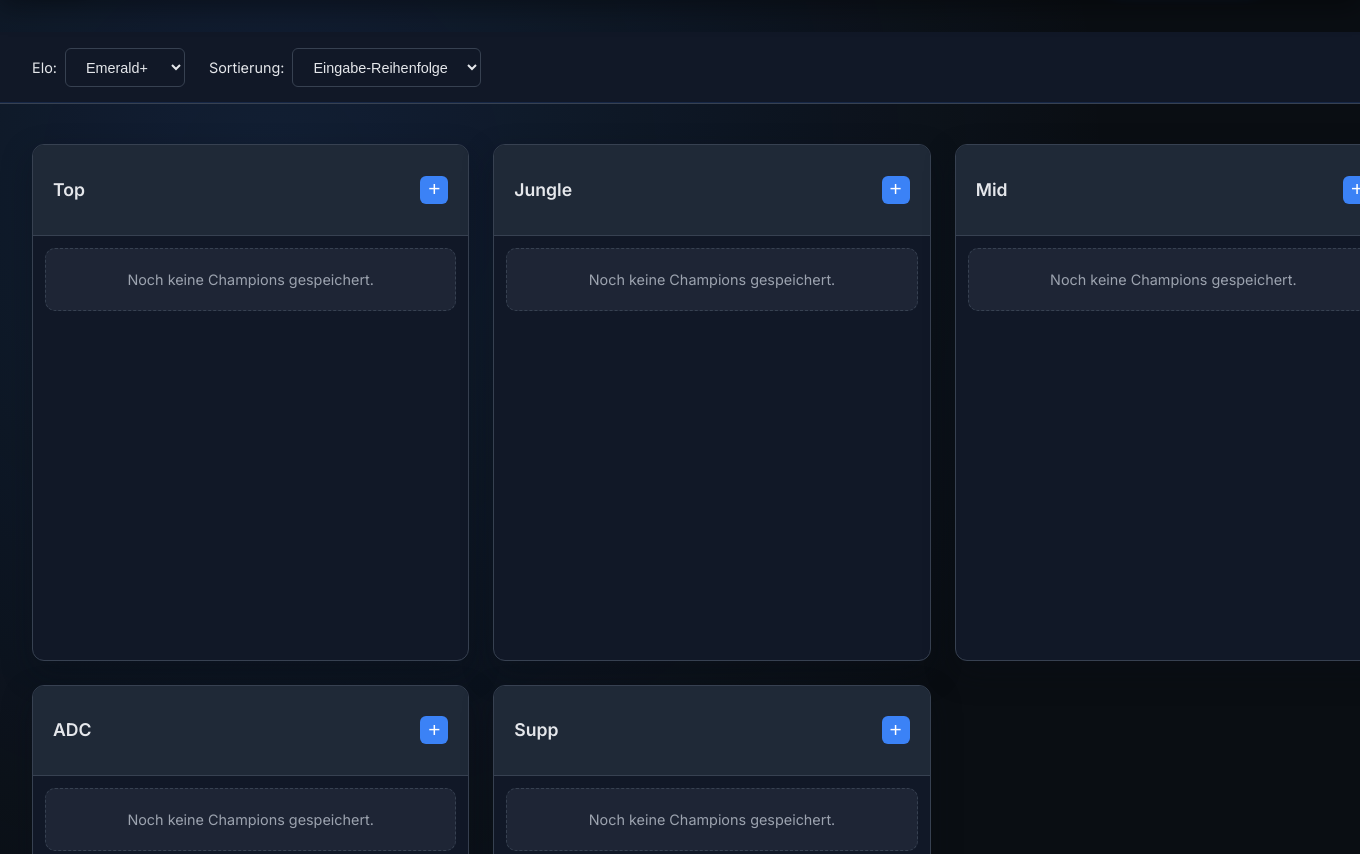
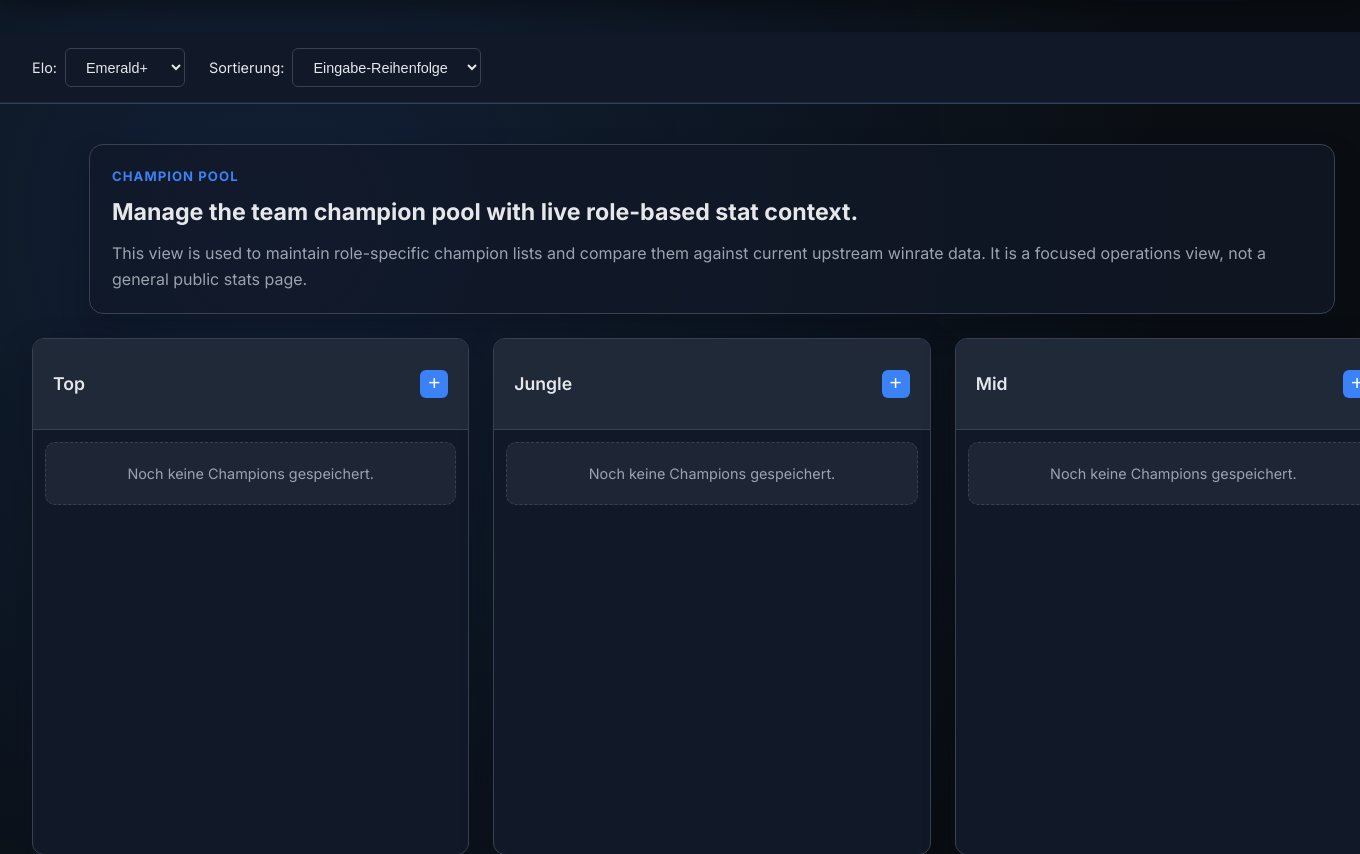
Before and after one commit to marshellr/genesis, a PHP site: page /champion-pool.php in a window 1360 px wide; the page is wider, and only the part inside the window is pictured. Shown: the part 87-941 px from the top of that part. Run offline with PHP 8.4, Linux system fonts and the light colour scheme; data that the repository does not hold is empty.

Commit message:
Improve DMA page semantics and link clarity

```diff
--- a/dma/assets/style.css
+++ b/dma/assets/style.css
@@ -74,6 +74,7 @@ main.container {
     box-shadow: 0 18px 34px rgba(7, 13, 22, 0.35);
 }
 
+.context-copy h1,
 .context-copy h2 {
     margin: 0;
     font-size: 1.35rem;
@@ -107,8 +108,61 @@ main.container {
     background: rgba(10, 14, 19, 0.62);
 }
 
-.context-grid strong {
+.context-card-title {
     display: block;
+    margin: 0 0 0.5rem;
+    font-weight: 600;
+    color: var(--font-primary);
+}
+
+.page-intro {
+    max-width: 1200px;
+    margin: 0 auto 1.5rem;
+    padding: 1.3rem 1.4rem;
+    border: 1px solid var(--border-color);
+    border-radius: 14px;
+    background: rgba(17, 24, 39, 0.72);
+    box-shadow: 0 14px 28px rgba(7, 13, 22, 0.32);
+}
+
+.page-intro h1 {
+    margin: 0;
+    font-size: 1.45rem;
+    line-height: 1.2;
+}
+
+.page-intro p:last-child {
+    margin: 0.9rem 0 0;
+    color: var(--font-secondary);
+}
+
+.collapsible-title,
+.match-title,
+.game-title {
+    margin: 0;
+    font-weight: 600;
+    color: var(--font-primary);
+}
+
+.collapsible-title {
+    font-size: 1.1rem;
+}
+
+.match-title {
+    font-size: 1.2rem;
+}
+
+.game-title {
+    font-size: 1.05rem;
+}
+
+.overall-winrate h1 {
+    margin: 0;
+    font-size: 1.2rem;
+    font-weight: 600;
+}
+
+.overall-winrate h2 {
     margin-bottom: 0.5rem;
 }
 
@@ -381,12 +435,6 @@ select:focus, input[type="text"]:focus {
     border-bottom: 1px solid var(--border-color);
 }
 
-.match-header h2 {
-    margin: 0;
-    font-size: 1.2rem;
-    font-weight: 600;
-}
-
 .game-block {
     background: var(--background-primary);
     border-radius: 14px;
@@ -609,7 +657,6 @@ select:focus, input[type="text"]:focus {
     box-shadow: 0 18px 35px rgba(7, 12, 20, 0.45);
 }
 
-.overall-winrate h2 { margin: 0; font-size: 1.2rem; font-weight: 600; }
 .overall-winrate .stat-value { font-size: 2.4rem; font-weight: 700; color: var(--accent-blue); }
 .winrate-meta {
     display: flex;
--- a/dma/champion-pool.php
+++ b/dma/champion-pool.php
@@ -188,6 +188,15 @@ require_once __DIR__.'/inc/header.php';
 </div>
 
 <main class="container" id="main-content">
+  <section class="page-intro">
+    <p class="context-eyebrow">Champion Pool</p>
+    <h1>Manage the team champion pool with live role-based stat context.</h1>
+    <p>
+      This view is used to maintain role-specific champion lists and compare them against current
+      upstream winrate data. It is a focused operations view, not a general public stats page.
+    </p>
+  </section>
+
   <div class="pool-grid">
     <?php foreach(['Top', 'Jungle', 'Mid', 'ADC', 'Supp'] as $role): ?>
     <div class="role-column" data-role="<?=$role?>">
--- a/dma/overall-stats.php
+++ b/dma/overall-stats.php
@@ -98,7 +98,7 @@ require_once __DIR__.'/inc/header.php';
 
 <main class="container" id="main-content">
   <div class="overall-winrate">
-    <h2>Gesamte Winrate (<?=safe((string)$totalGames)?> Spiele)</h2>
+    <h1>Gesamte Winrate (<?=safe((string)$totalGames)?> Spiele)</h1>
     <span class="stat-value"><?=safe((string)$overallWinrate)?>%</span>
     <div class="winrate-meta">
       <span class="meta-pill">Siege: <?=safe((string)$totalWins)?></span>
```
Also changed, not shown: dma/index.php (+9 -9 lines), docs/site/index.html (+6 -6 lines).
